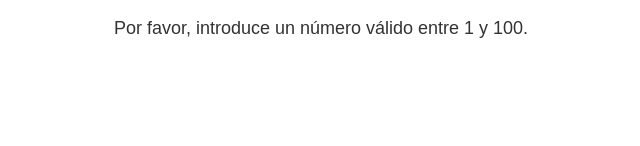
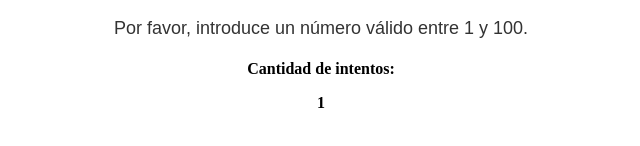
Before and after one commit to ivanleonel17/Juego-adivinanza-en-JS, a plain HTML site: page base-juego-adivinanza-js-master/index.html in a window 1280 px wide. Both pictures are taken after a click on the button "Comprobar". Shown: the part 150-296 px from the top of the page, without its empty margins (319-959 px from the left). Drawn offline with Linux system fonts and the light colour scheme.

Commit message:
se agrego contador de intentos

```diff
--- a/base-juego-adivinanza-js-master/index.html
+++ b/base-juego-adivinanza-js-master/index.html
@@ -15,7 +15,7 @@
     <input type="number" id="numeroEntrada">
     <button onclick="chequearResultado()">Comprobar</button>
     <p id="mensaje">¡A Jugar!</p>
-
+    <h4>Cantidad de intentos: <p id='intento'>0</p></h4>
 
     <script src="script.js"></script>
 </body>
--- a/base-juego-adivinanza-js-master/script.js
+++ b/base-juego-adivinanza-js-master/script.js
@@ -4,10 +4,12 @@ let numeroAzar = Math.floor(Math.random() * 100) + 1;
 // Obtener los elementos del DOM
 let numeroEntrada = document.getElementById('numeroEntrada');
 let mensaje = document.getElementById('mensaje');
-
+let intento = document.getElementById('intento')
+let intentos = 0
 // Función para comprobar el número ingresado por el usuario
 function chequearResultado() {
-
+    intentos ++
+    intento.textContent = intentos
     let numeroIngresado = parseInt(numeroEntrada.value);
 
 
```
